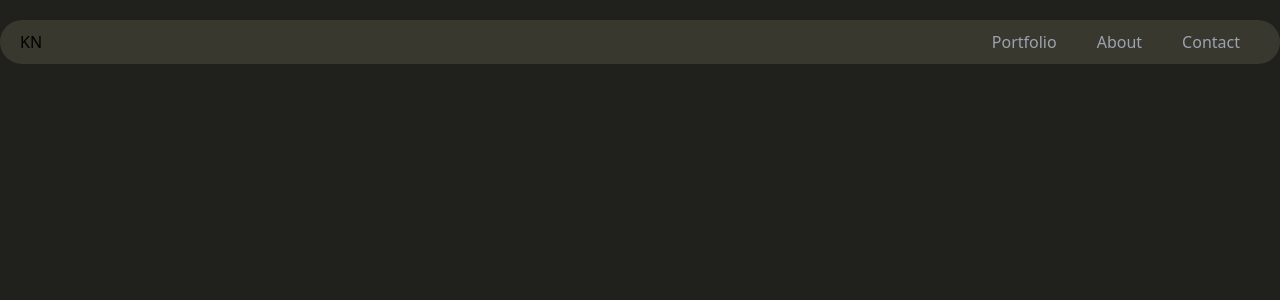
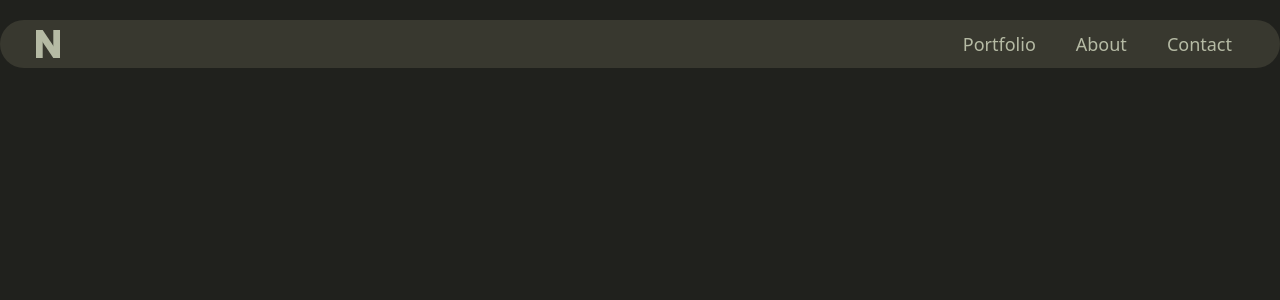
Before and after one commit to nicholsk18/karsonnichols.com, a React (Vite) app: page / in a window 1280 px wide. Shown: the top 300 px of the page. Built offline with nearby package versions, Linux system fonts and the light colour scheme.

Commit message:
add nav component

```diff
--- a/index.html
+++ b/index.html
@@ -2,11 +2,11 @@
 <html lang="en">
   <head>
     <meta charset="UTF-8" />
-<!--    <link rel="icon" type="image/svg+xml" href="/vite.svg" />-->
+    <link rel="icon" type="image/svg+xml" href="/logo.svg" />
     <meta name="viewport" content="width=device-width, initial-scale=1.0" />
     <title>KN | Full Stack Developer</title>
   </head>
-  <body class="bg-dark-green-500 w-full h-full">
+  <body class="bg-dark-green-0 w-full h-full">
     <div id="root"></div>
     <script type="module" src="/src/main.jsx"></script>
   </body>
--- a/src/components/Nav.jsx
+++ b/src/components/Nav.jsx
@@ -3,7 +3,7 @@ import NavLogo from "./NavLogo.jsx";
 
 function Nav() {
   return (
-    <nav className="container bg-light-green-0 mx-auto mt-5 rounded-3xl px-5 py-2.5">
+    <nav className="container bg-light-green-0 mx-auto mt-5 rounded-3xl px-7 py-2.5">
       <div className="flex justify-between">
         <NavLogo />
 
--- a/src/components/NavItem.jsx
+++ b/src/components/NavItem.jsx
@@ -1,6 +1,6 @@
 function NavItem ({ name, link }) {
   return (
-    <a href={link} className="text-gray-400 px-5">{name}</a>
+    <a href={link} className="px-5 m-auto text-lg text-light-tan-0 hover:text-gray-400">{name}</a>
   )
 }
 
--- a/src/components/NavLogo.jsx
+++ b/src/components/NavLogo.jsx
@@ -1,8 +1,10 @@
 
 export default function NavLogo () {
   return (
-    <div>
-      KN
+    <div className="">
+      <a href="/">
+        <img src='/logo.svg' alt="logo" className="w-10 px-2" />
+      </a>
     </div>
   )
 }
--- a/tailwind.config.js
+++ b/tailwind.config.js
@@ -8,10 +8,13 @@ export default {
     extend: {
       colors: {
         "dark-green": {
-          500: '#20211D',
+          0: '#20211D',
         },
         "light-green": {
           0: "#38382F"
+        },
+        "light-tan": {
+          0: "#B5BAA4"
         }
       },
     },
```
Also changed, not shown: public/logo.svg (added).
